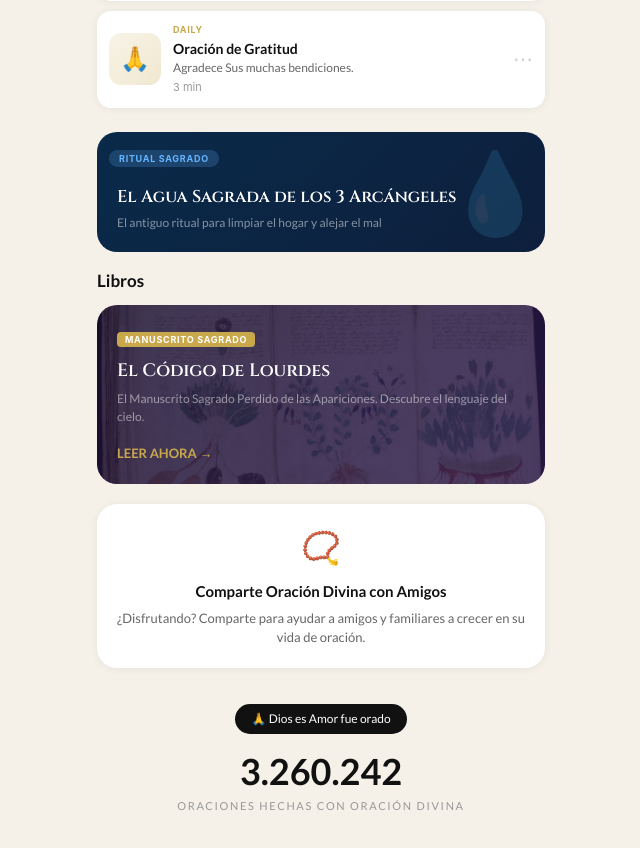
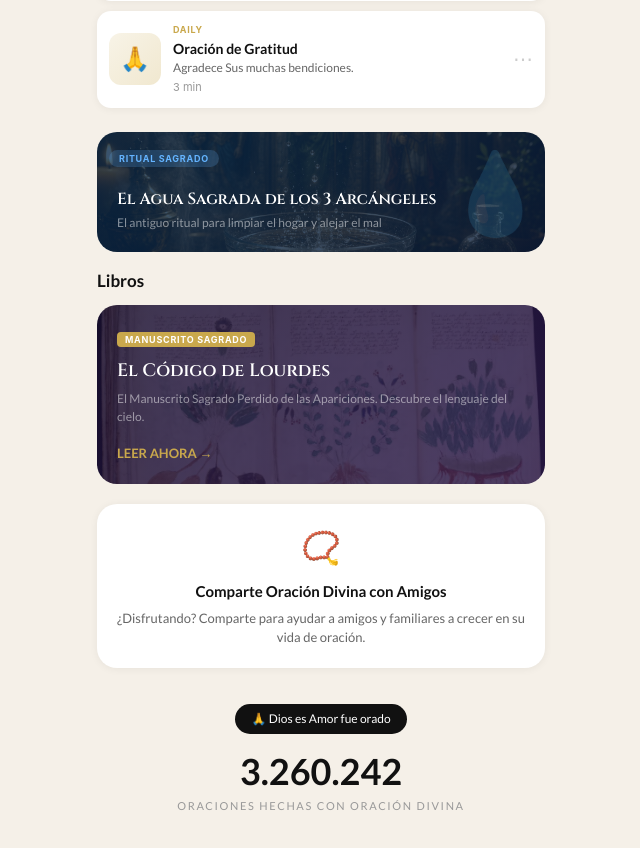
Before and after one commit to vaflx11-stack/oracion-divina, a Next.js app: page /home in a window 1280 px wide. Shown: the part 1821-2669 px from the top of the page, without its empty margins (319-959 px from the left). Built offline with nearby package versions, Linux system fonts and the light colour scheme; sample sign-in values are in the browser's storage.

Commit message:
Imagem agua sagrada

```diff
--- a/app/home/page.js
+++ b/app/home/page.js
@@ -242,7 +242,8 @@ export default function HomePage() {
         {/* Agua Sagrada */}
         <Link href="/agua-sagrada" style={{ textDecoration: 'none' }}>
           <div style={{
-            background: 'linear-gradient(135deg, #0a2a4a, #0d1f3c)',
+            background: 'linear-gradient(135deg, #0a2a4acc, #0d1f3ccc), url(/images/agua-sagrada.jpg)',
+            backgroundSize: 'cover', backgroundPosition: 'center',
             borderRadius: '20px', padding: '20px', marginBottom: '16px',
             cursor: 'pointer', position: 'relative', overflow: 'hidden',
             minHeight: '120px', display: 'flex', flexDirection: 'column', justifyContent: 'flex-end',
@@ -251,7 +252,7 @@ export default function HomePage() {
             <div style={{ position: 'absolute', top: 12, left: 12 }}>
               <span style={{ background: 'rgba(100,180,255,0.2)', color: '#64B4FF', fontSize: '9px', fontWeight: 700, padding: '3px 10px', borderRadius: '20px', letterSpacing: '0.08em' }}>RITUAL SAGRADO</span>
             </div>
-            <h3 style={{ color: 'white', fontSize: '17px', fontWeight: 700, fontFamily: 'Cinzel, serif', marginBottom: '4px' }}>
+            <h3 style={{ color: 'white', fontSize: '16px', fontWeight: 700, fontFamily: 'Cinzel, serif', marginBottom: '4px', lineHeight: 1.2 }}>
               El Agua Sagrada de los 3 Arcángeles
             </h3>
             <p style={{ color: 'rgba(255,255,255,0.5)', fontSize: '12px', fontFamily: 'Lato, sans-serif' }}>
```
